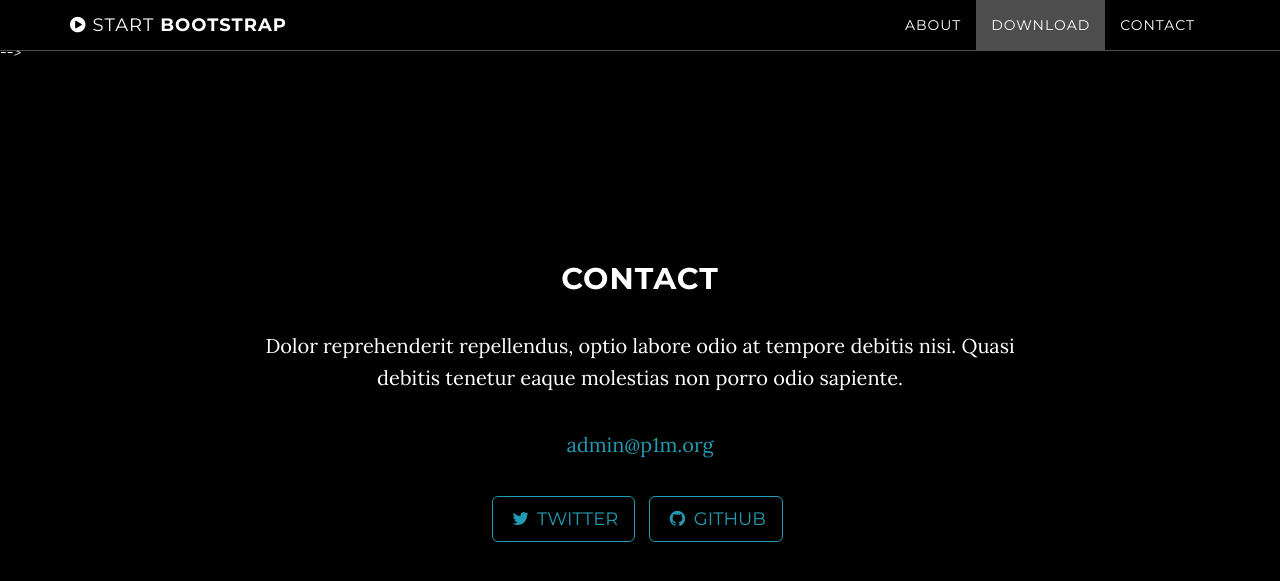
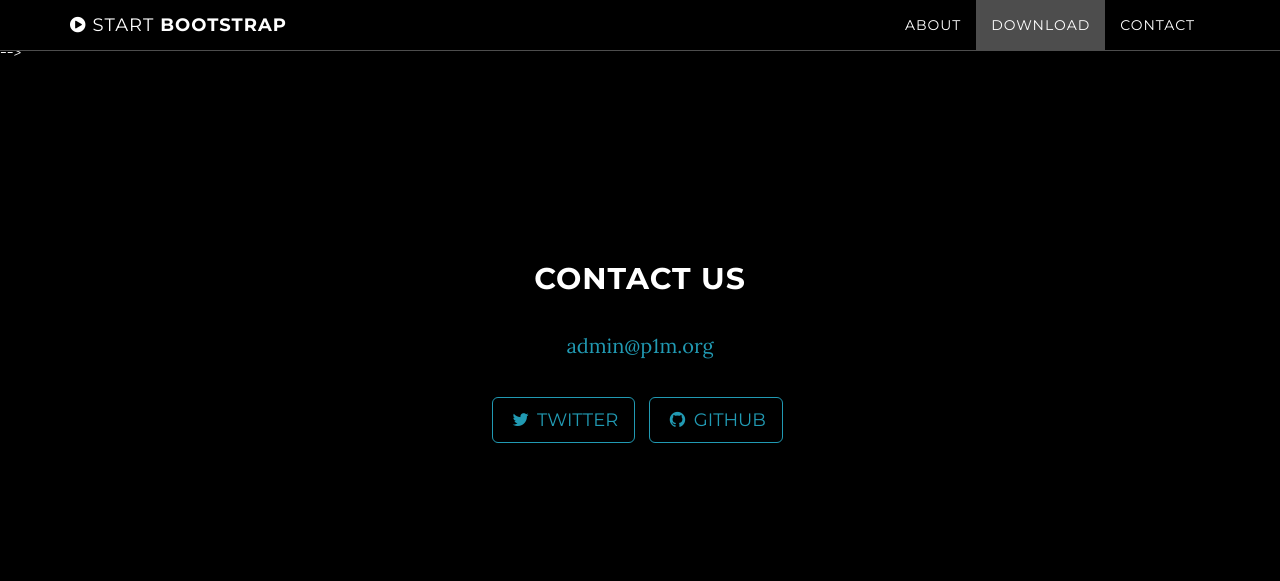
Before and after one commit to p1m-ortho/p1m.github.io, a Jekyll site: the page built from index.html, in a window 1280 px wide and 900 px high, scrolled down 2103 px. Shown: the top 581 px of the window. Built offline with Jekyll 4.4.1, drawn with Linux system fonts in a browser that asks for light colours.

Commit message:
Rewrite contact prop at minimum
For further editing.

```diff
--- a/_includes/contact.html
+++ b/_includes/contact.html
@@ -2,8 +2,8 @@
     <section id="contact" class="container content-section text-center">
         <div class="row">
             <div class="col-lg-8 col-lg-offset-2">
-                <h2>Contact</h2>
-                <p>Dolor reprehenderit repellendus, optio labore odio at tempore debitis nisi. Quasi debitis tenetur eaque molestias non porro odio sapiente.</p>
+                <h2>Contact Us</h2>
+                <!--<p>Dolor reprehenderit repellendus, optio labore odio at tempore debitis nisi. Quasi debitis tenetur eaque molestias non porro odio sapiente.</p>-->
                 <p><a href="mailto:{{ site.email }}">{{ site.email }}</a>
                 </p>
                 <ul class="list-inline banner-social-buttons">
```
